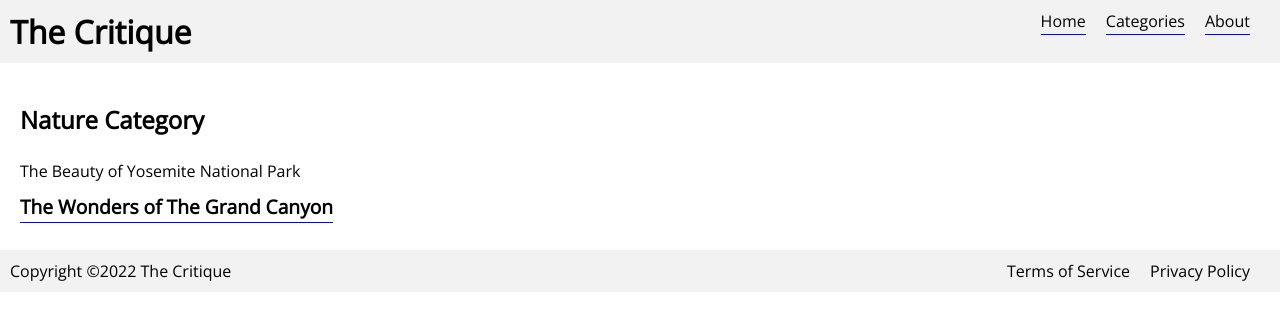
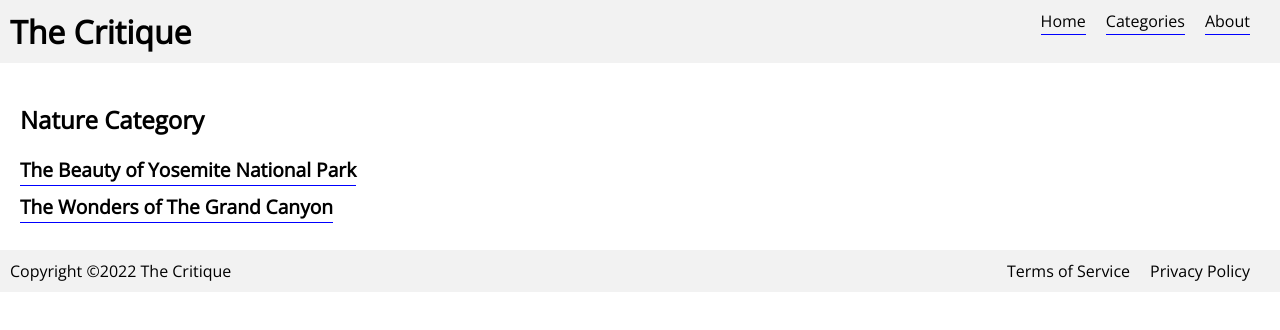
Before and after one commit to thebestreddy/thebestreddy.github.io, a plain HTML site: page categories/nature.html in a window 1280 px wide. Drawn offline with nearby package versions, Linux system fonts and the light colour scheme.

Commit message:
Update nature.html

```diff
--- a/categories/nature.html
+++ b/categories/nature.html
@@ -19,7 +19,7 @@
   <main>
     <h2>Nature Category</h2>
     <ul class="category-list">
-      <li><a href="../articles/yosemite.html"></a>The Beauty of Yosemite National Park</li>
+      <li><a href="../articles/yosemite.html">The Beauty of Yosemite National Park</a></li>
       <li><a href="../articles/grandCanyon.html">The Wonders of The Grand Canyon</a></li>
     </ul>
   </main>
```
